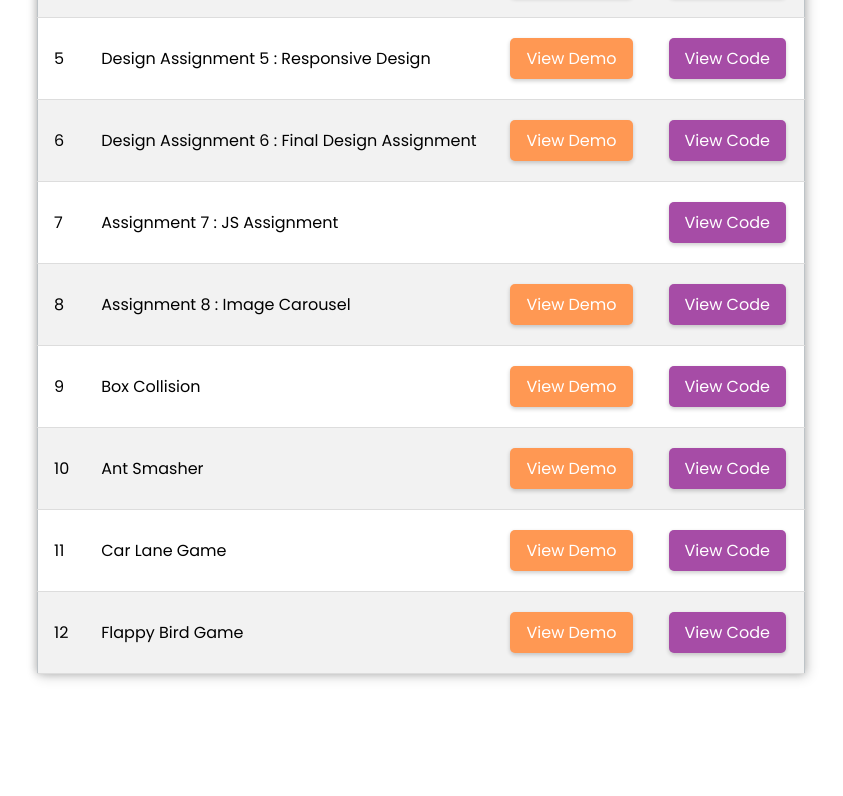
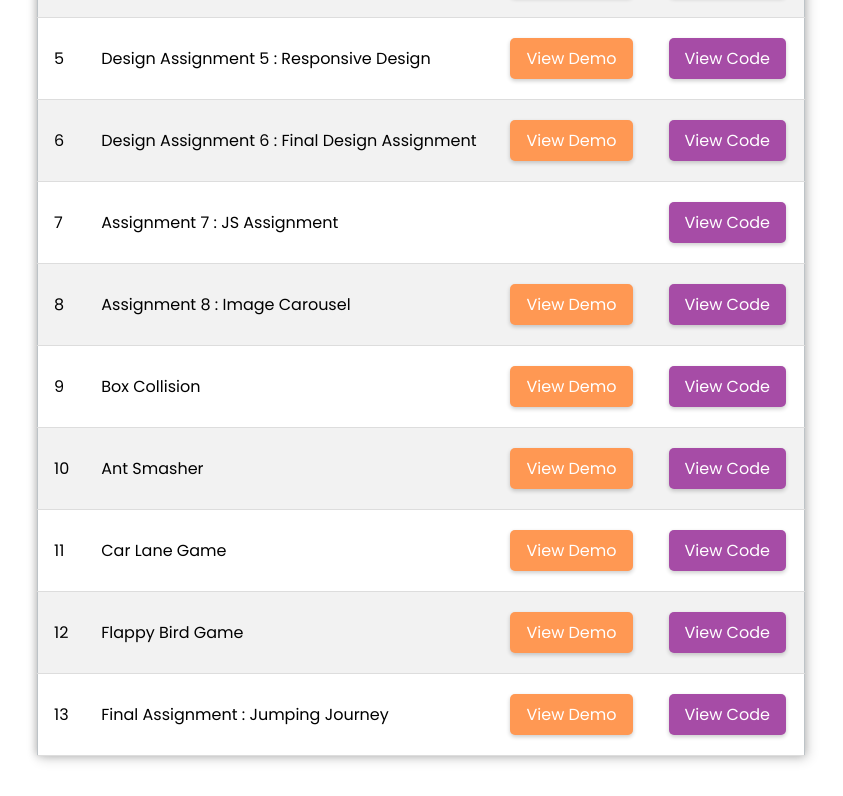
Before and after one commit to Neha-Dahal/Neha-Dahal.github.io, a plain HTML site: page index.html in a window 1280 px wide. Shown: the part 477-1273 px from the top of the page, without its empty margins (219-1062 px from the left). Before the commit the page ends 1191 px from the top, so only its background shows below. Drawn offline with Linux system fonts and the light colour scheme.

Commit message:
Final Assignment Added

```diff
--- a/index.html
+++ b/index.html
@@ -181,6 +181,20 @@
             >
           </td>
         </tr>
+        <tr>
+          <td>13</td>
+          <td>Final Assignment : Jumping Journey</td>
+          <td>
+            <a href="https://neha-dahal.github.io/Final-Assignment/"
+              ><button>View Demo</button></a
+            >
+          </td>
+          <td>
+            <a href="https://github.com/Neha-Dahal/Final-Assignment"
+              ><button class="btn2">View Code</button></a
+            >
+          </td>
+        </tr>
       </table>
     </div>
   </body>
```
